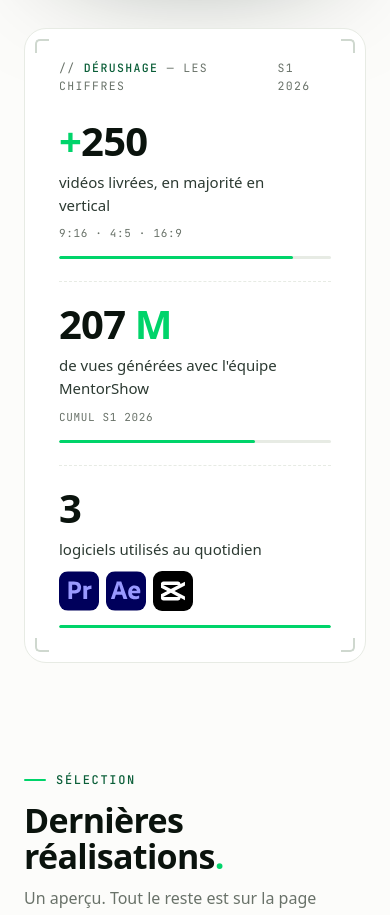
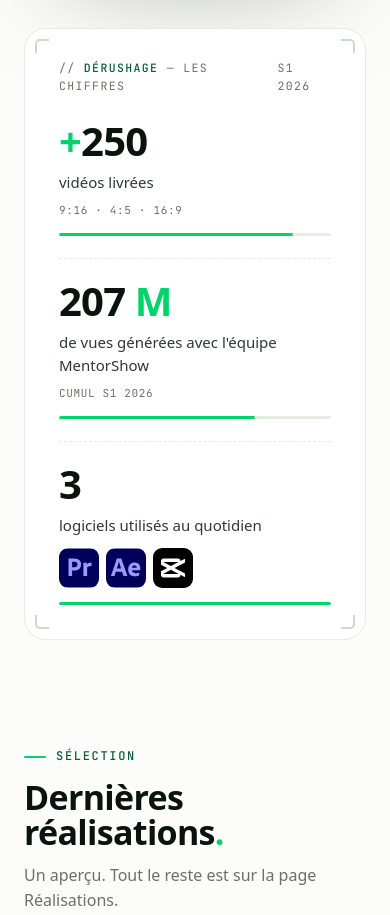
Before and after one commit to Tsukuyomi260/ichola_editing, a Next.js app: page / in a window 390 px wide. Shown: the part 880-1795 px from the top of the page. Built offline with nearby package versions, Linux system fonts and the light colour scheme; no server answers; a web font is replaced by a local one.

Commit message:
section des chiffres MAJ avec centre des différents item

```diff
--- a/app/globals.css
+++ b/app/globals.css
@@ -387,14 +387,29 @@ img{max-width:100%;display:block}
 .lp-phead{display:flex;align-items:center;justify-content:space-between;gap:12px;margin-bottom:26px}
 .lp-phead span{font-family:var(--font-mono);font-size:11.5px;letter-spacing:.12em;text-transform:uppercase;color:var(--muted)}
 .lp-phead span b{color:var(--green-deep);font-weight:500}
-.lp-sgrid{display:grid;grid-template-columns:repeat(3,1fr);gap:28px}
-.lp-stat{position:relative;padding-right:28px}
-.lp-stat + .lp-stat{border-left:1px dashed var(--line);padding-left:28px}
+/* Gouttières symétriques : le filet pointillé tombe au milieu des 56px qui
+   séparent deux colonnes (28px de padding de part et d'autre) au lieu d'être
+   collé à celle de droite. La marge négative rattrape le padding des colonnes
+   de bord — la première reste alignée sur l'en-tête du panneau, la dernière sur
+   le bord droit — et les trois colonnes font alors la MÊME largeur, donc les
+   trois barres vertes aussi. */
+.lp-sgrid{display:grid;grid-template-columns:repeat(3,1fr);gap:0;margin-inline:-28px}
+/* Colonne en flex pour pouvoir plaquer la barre en bas (voir .bar plus bas). */
+.lp-stat{position:relative;padding-inline:28px;display:flex;flex-direction:column}
+.lp-stat + .lp-stat{border-left:1px dashed var(--line)}
 .lp-stat .n{font-family:var(--font-display);font-weight:700;font-size:clamp(40px,4.8vw,58px);line-height:1;letter-spacing:-.02em;color:var(--ink)}
 .lp-stat .n em{font-style:normal;color:var(--accent)}
 .lp-stat .l{margin-top:10px;color:var(--ink-2);font-size:15px;max-width:230px}
 .lp-stat .m{margin-top:8px;font-family:var(--font-mono);font-size:11px;color:var(--muted);letter-spacing:.06em;text-transform:uppercase}
-.lp-stat .bar{margin-top:14px;height:3px;background:var(--line);border-radius:3px;overflow:hidden}
+/* Les trois colonnes n'ont pas le même contenu (libellé sur une ou deux lignes,
+   ligne mono ici, rangée de logiciels là) : chaque barre tombait donc à une
+   hauteur différente. Les colonnes de la grille étant déjà étirées à la même
+   hauteur, `margin-top:auto` plaque la barre en bas — les trois s'alignent quel
+   que soit le texte, et les blocs juste au-dessus d'elles aussi.
+   Le margin-bottom porte l'écart de 14px : dans la colonne la plus haute le
+   `auto` ne laisse aucune place, il ne peut pas le porter lui-même. */
+.lp-stat .m,.lp-stat .lp-tools{margin-bottom:14px}
+.lp-stat .bar{margin-top:auto;height:3px;background:var(--line);border-radius:3px;overflow:hidden}
 .lp-stat .bar i{display:block;height:100%;width:0;background:var(--accent);border-radius:3px;transition:width 1.1s var(--ease)}
 .lp-stats.played .lp-stat .bar i{width:var(--w)}
 
@@ -551,9 +566,11 @@ img{max-width:100%;display:block}
 
 /* --- Responsive --- */
 @media(max-width:960px){
-  .lp-sgrid{grid-template-columns:1fr;gap:22px}
-  .lp-stat + .lp-stat{border-left:none;border-top:1px dashed var(--line);padding-left:0;padding-top:22px}
-  .lp-stat{padding-right:0}
+  /* Une seule colonne : plus de gouttière à compenser, on annule la marge
+     négative et le padding latéral, sinon le panneau déborde. */
+  .lp-sgrid{grid-template-columns:1fr;gap:22px;margin-inline:0}
+  .lp-stat + .lp-stat{border-left:none;border-top:1px dashed var(--line);padding-top:22px}
+  .lp-stat{padding-inline:0}
   .lp-qgrid{grid-template-columns:1fr}
   .lp-cgrid{grid-template-columns:1fr}
   .lp-fgrid{grid-template-columns:1fr;gap:26px}}
--- a/components/SectionsV4.tsx
+++ b/components/SectionsV4.tsx
@@ -190,7 +190,7 @@ export default function SectionsV4() {
           <div className="lp-sgrid">
             <div className="lp-stat">
               <div className="n"><em>+</em><span data-count="250">0</span></div>
-              <div className="l">vidéos livrées, en majorité en vertical</div>
+              <div className="l">vidéos livrées</div>
               <div className="m">9:16 · 4:5 · 16:9</div>
               <div className="bar" style={{ '--w': '86%' } as React.CSSProperties}><i></i></div>
             </div>
```
